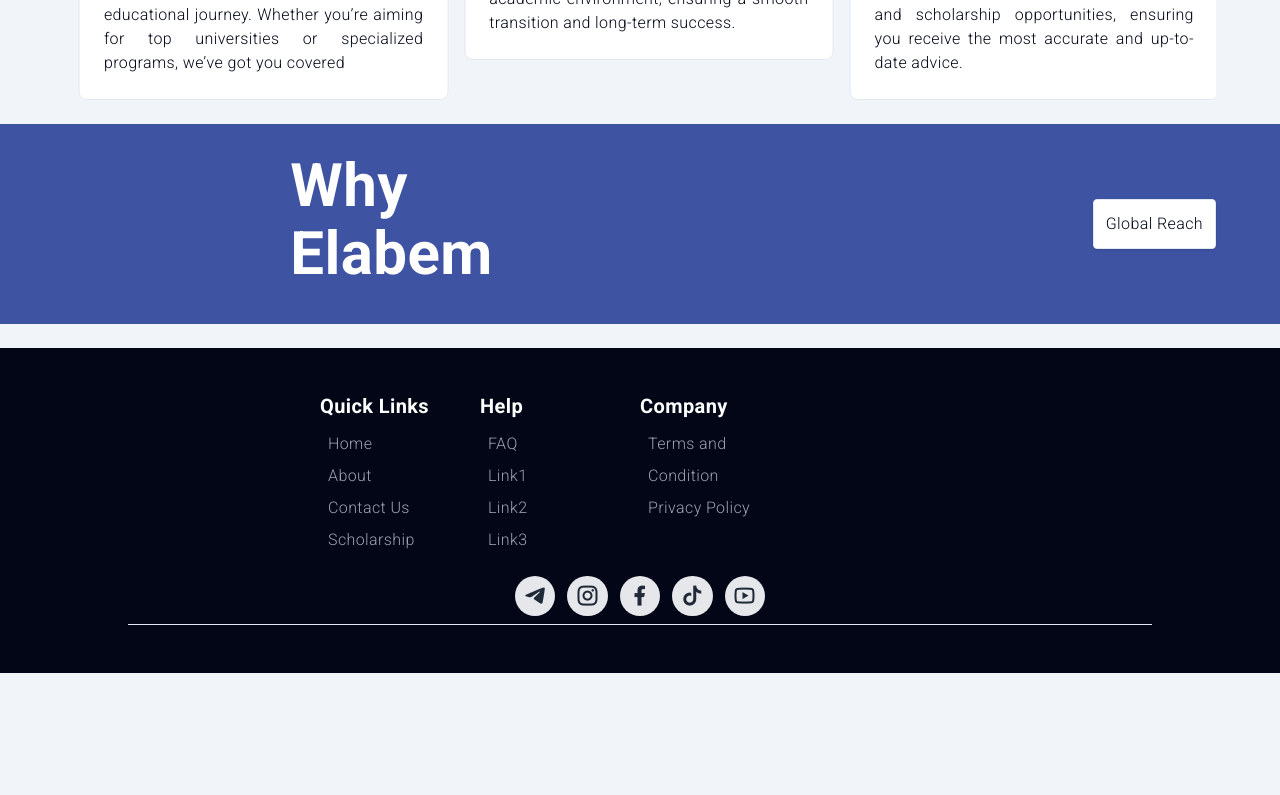
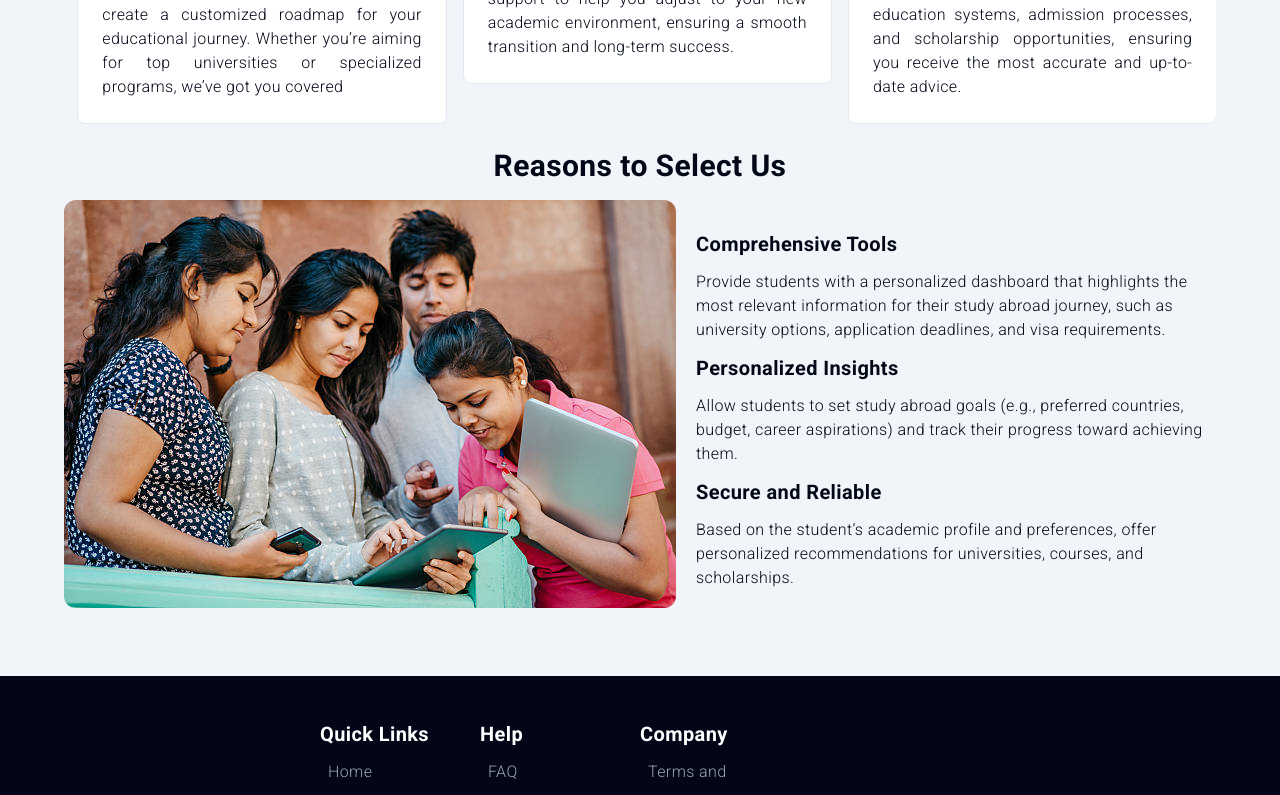
Before and after one commit to kasahun-welela/elabem, a Next.js app: page /about in a window 1280 px wide. Shown: the part 960-1755 px from the top of the page. Before the commit the page ends 1633 px from the top, so only its background shows below. Built offline with nearby package versions, Linux system fonts and the light colour scheme.

Commit message:
add reason to select us

```diff
--- a/app/about/page.tsx
+++ b/app/about/page.tsx
@@ -1,5 +1,7 @@
 import Slider from "@/components/Slider";
 import { Card, CardContent, CardHeader, CardTitle } from "@/components/ui/card";
+import Image from "next/image";
+import abt from "@/public/abt.jpg";
 
 export default function page() {
   const coreValue = [
@@ -40,7 +42,6 @@ export default function page() {
             Our platform streamlines the journey of studying abroad, helping
             students and families navigate every stage with ease.
           </p>
-        </div>
 
           <h1 className="text-2xl md:text-3xl font-bold mb-2 text-center">
             Our Core Values
@@ -60,21 +61,52 @@ export default function page() {
           Our Services
         </h1>
         <Slider />
-      {/* </div> */}
-      <section className="bg-[#3e53a2] my-6">
-        <div className=" md:flex justify-between items-center w-[90%] mx-auto">
-          <div className="w-[90%] mx-auto md:basis-1/2 py-8 ">
-            <h1 className="text-6xl font-bold mb-2 text-white ">Why</h1>
-            <h1 className="text-6xl font-bold mb-2 text-white ">Elabem</h1>
+        <section className="my-6">
+          <h1 className="text-2xl md:text-3xl font-bold mb-2 text-center">
+            Reasons to Select Us
+          </h1>
+          <div className="md:flex justify-between items-center gap-5 mt-4">
+            <Image
+              src={abt}
+              alt="students"
+              className="md:basis-1/2 rounded-xl"
+            />
+            <div className="md:basis-1/2 ">
+              <div>
+                <h2 className="font-semibold text-xl py-3">
+                  Comprehensive Tools
+                </h2>
+                <p>
+                  Provide students with a personalized dashboard that highlights
+                  the most relevant information for their study abroad journey,
+                  such as university options, application deadlines, and visa
+                  requirements.
+                </p>
               </div>
-
               <div>
-            <div className="rounded border bg-card text-card-foreground shadow p-3">
-              <p>Global Reach</p>
+                <h2 className="font-semibold text-xl py-3">
+                  Personalized Insights
+                </h2>
+                <p>
+                  Allow students to set study abroad goals (e.g., preferred
+                  countries, budget, career aspirations) and track their
+                  progress toward achieving them.
+                </p>
+              </div>
+              <div>
+                <h2 className="font-semibold text-xl py-3">
+                  Secure and Reliable
+                </h2>
+                <p>
+                  Based on the student’s academic profile and preferences, offer
+                  personalized recommendations for universities, courses, and
+                  scholarships.
+                </p>
               </div>
             </div>
           </div>
         </section>
+      </div>
     </>
   );
 }
--- a/components/Slider.tsx
+++ b/components/Slider.tsx
@@ -64,7 +64,6 @@ export default function () {
           delay: 5000,
         }),
       ]}
-      className="w-[90%] mx-auto"
     >
       <CarouselContent className="-ml-1">
         {whyElabem.map((items, index) => (
```
Also changed, not shown: public/abt.jpg (added). Lines whose indentation alone changed are shown as unchanged.
